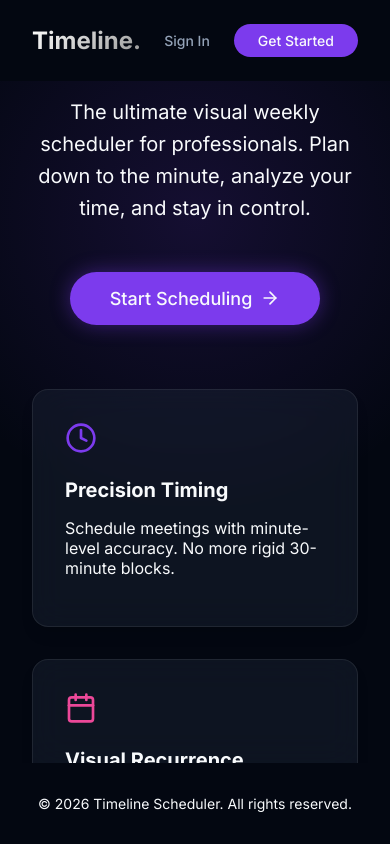
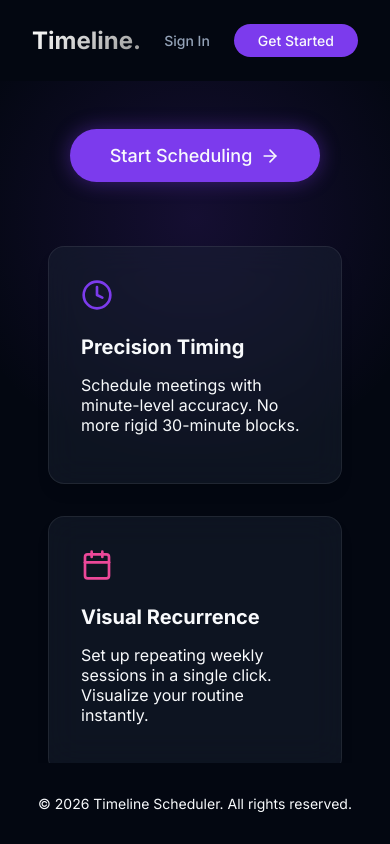
Before and after one commit to AnuragParashar2000/TimeLine, a React (Vite) app: page / in a window 390 px wide. Built offline with nearby package versions, Linux system fonts and the light colour scheme; no server answers.

Commit message:
UI: Improve Landing Page mobile responsiveness

```diff
--- a/src/index.css
+++ b/src/index.css
@@ -251,6 +251,87 @@ body {
     border-right: none;
 }
 
+/* Landing Page Responsive Utilities */
+.landing-container {
+    min-height: 100vh;
+    background: var(--bg-primary);
+    color: var(--fg-primary);
+    display: flex;
+    flex-direction: column;
+}
+
+.landing-header {
+    padding: 1.5rem 2rem;
+    display: flex;
+    justify-content: space-between;
+    align-items: center;
+    border-bottom: 1px solid var(--border);
+}
+
+.landing-main {
+    flex: 1;
+    display: flex;
+    flex-direction: column;
+    align-items: center;
+    justify-content: center;
+    text-align: center;
+    padding: 4rem 2rem;
+    position: relative;
+    overflow: hidden;
+}
+
+.landing-hero-title {
+    font-size: 2.5rem;
+    /* Mobile default */
+    font-weight: 800;
+    line-height: 1.1;
+    margin-bottom: 1.5rem;
+    max-width: 800px;
+    position: relative;
+    z-index: 1;
+}
+
+@media (min-width: 768px) {
+    .landing-hero-title {
+        font-size: 4rem;
+        /* Desktop */
+    }
+}
+
+.landing-hero-text {
+    font-size: 1rem;
+    color: var(--fg-secondary);
+    max-width: 600px;
+    margin-bottom: 3rem;
+    line-height: 1.6;
+    position: relative;
+    z-index: 1;
+    padding: 0 1rem;
+}
+
+@media (min-width: 768px) {
+    .landing-hero-text {
+        font-size: 1.25rem;
+    }
+}
+
+.landing-grid {
+    display: grid;
+    grid-template-columns: 1fr;
+    gap: 2rem;
+    width: 100%;
+    max-width: 1000px;
+    position: relative;
+    z-index: 1;
+    padding: 0 1rem;
+}
+
+@media (min-width: 768px) {
+    .landing-grid {
+        grid-template-columns: repeat(3, 1fr);
+    }
+}
+
 .grid-cell {
     height: var(--slot-height);
     min-height: var(--slot-height);
--- a/src/pages/LandingPage.jsx
+++ b/src/pages/LandingPage.jsx
@@ -16,16 +16,10 @@ const LandingPage = () => {
     };
 
     return (
-        <div style={{ minHeight: '100vh', background: 'var(--bg-primary)', color: 'var(--fg-primary)', display: 'flex', flexDirection: 'column' }}>
+        <div className="landing-container">
 
             {/* Header */}
-            <header style={{
-                padding: '1.5rem 2rem',
-                display: 'flex',
-                justifyContent: 'space-between',
-                alignItems: 'center',
-                borderBottom: '1px solid var(--border)'
-            }}>
+            <header className="landing-header">
                 <div style={{ fontSize: '1.5rem', fontWeight: 700, background: 'linear-gradient(135deg, #fff 0%, #999 100%)', WebkitBackgroundClip: 'text', WebkitTextFillColor: 'transparent' }}>
                     Timeline.
                 </div>
@@ -47,26 +41,20 @@ const LandingPage = () => {
             </header>
 
             {/* Hero Section */}
-            <main style={{ flex: 1, display: 'flex', flexDirection: 'column', alignItems: 'center', justifyContent: 'center', textAlign: 'center', padding: '4rem 2rem', position: 'relative', overflow: 'hidden' }}>
+            <main className="landing-main">
 
                 {/* Ambient Background Glow */}
                 <div style={{
                     position: 'absolute', top: '20%', left: '50%', transform: 'translate(-50%, -50%)',
-                    width: '600px', height: '600px', background: 'radial-gradient(circle, rgba(124, 58, 237, 0.15) 0%, transparent 70%)',
+                    width: '600px', maxWidth: '100%', height: '600px', background: 'radial-gradient(circle, rgba(124, 58, 237, 0.15) 0%, transparent 70%)',
                     pointerEvents: 'none', zIndex: 0
                 }} />
 
-                <h1 style={{
-                    fontSize: '4rem', fontWeight: 800, lineHeight: 1.1, marginBottom: '1.5rem',
-                    maxWidth: '800px', position: 'relative', zIndex: 1
-                }}>
+                <h1 className="landing-hero-title">
                     Master Your Week with <span style={{ color: 'hsl(var(--accent))' }}>Precision.</span>
                 </h1>
 
-                <p style={{
-                    fontSize: '1.25rem', color: 'var(--fg-secondary)', maxWidth: '600px', marginBottom: '3rem',
-                    lineHeight: 1.6, position: 'relative', zIndex: 1
-                }}>
+                <p className="landing-hero-text">
                     The ultimate visual weekly scheduler for professionals.
                     Plan down to the minute, analyze your time, and stay in control.
                 </p>
@@ -86,10 +74,7 @@ const LandingPage = () => {
                 </div>
 
                 {/* Feature Grid */}
-                <div style={{
-                    display: 'grid', gridTemplateColumns: 'repeat(auto-fit, minmax(250px, 1fr))', gap: '2rem',
-                    width: '100%', maxWidth: '1000px', position: 'relative', zIndex: 1
-                }}>
+                <div className="landing-grid">
                     <div className="glass-panel" style={{ padding: '2rem', borderRadius: '1rem', textAlign: 'left' }}>
                         <div style={{ color: 'hsl(var(--accent))', marginBottom: '1rem' }}><Clock size={32} /></div>
                         <h3 style={{ fontSize: '1.25rem', marginBottom: '0.5rem' }}>Precision Timing</h3>
```
